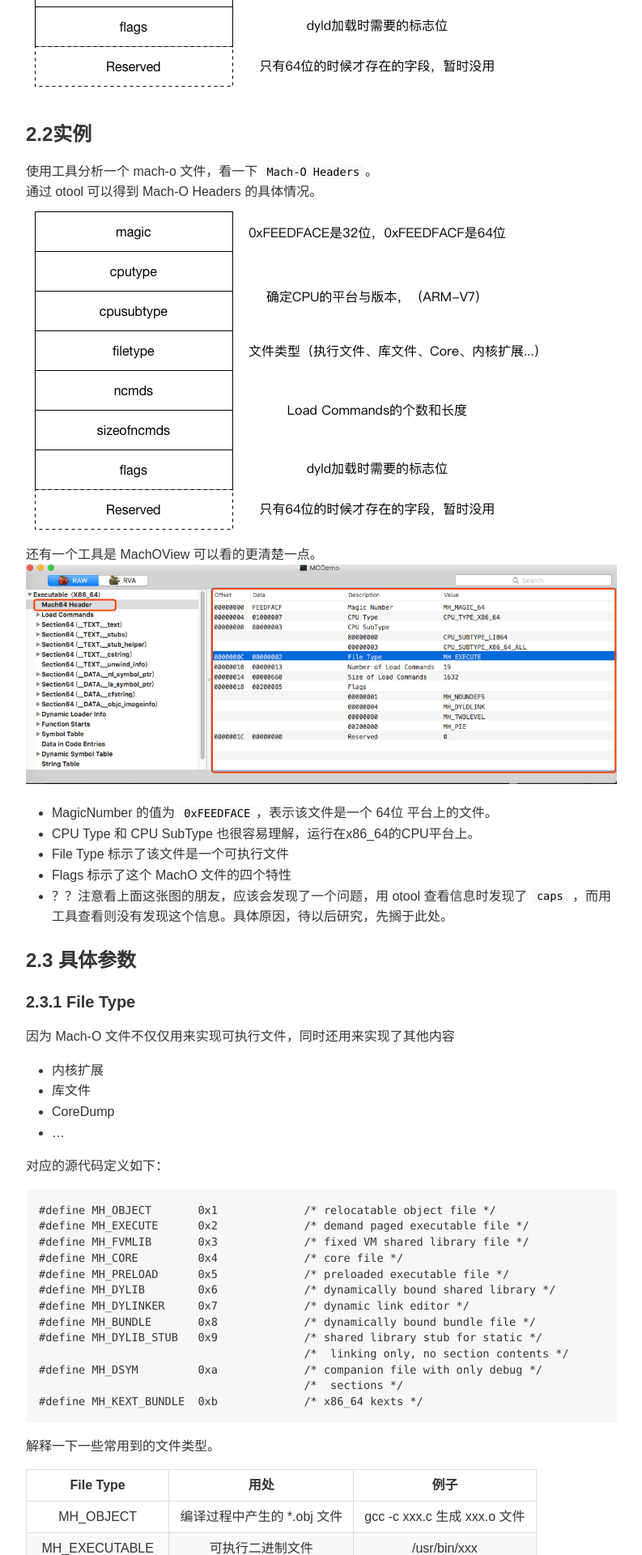
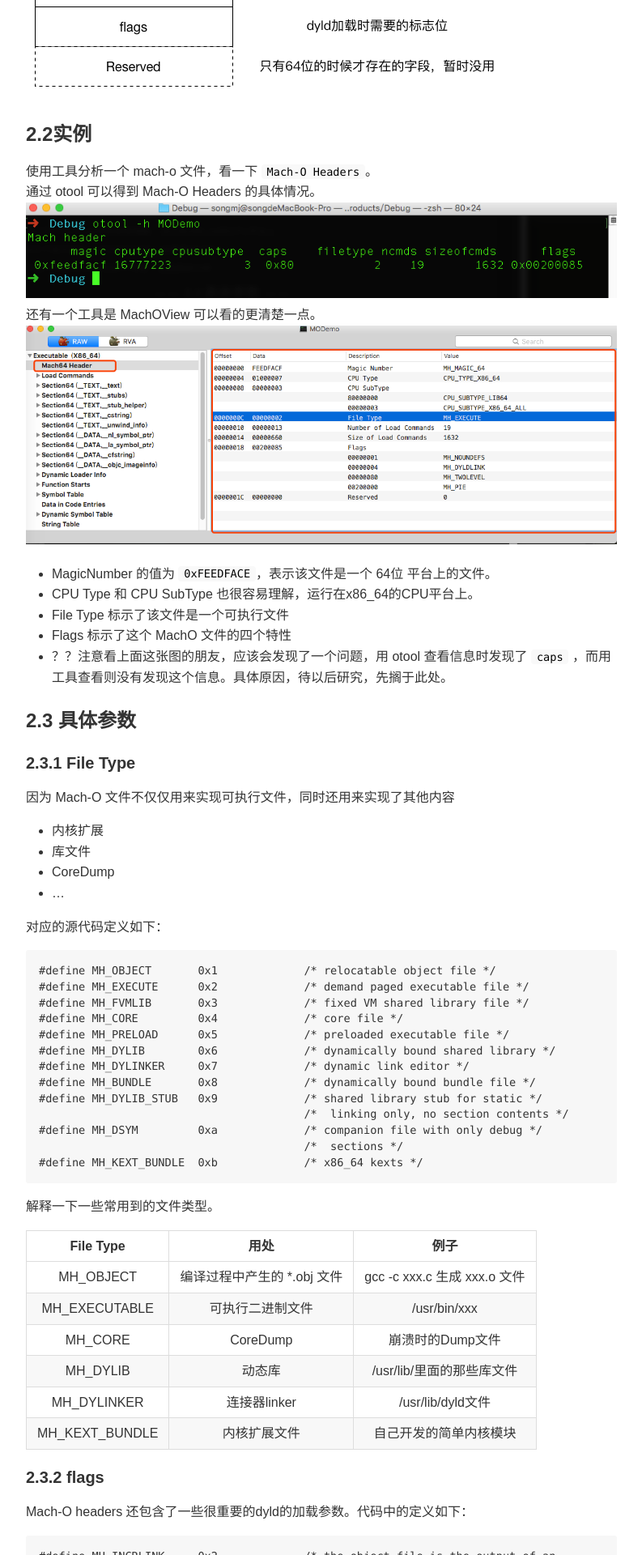
Before and after one commit to songhaoxin/songhaoxin.github.io, a Jekyll site: the page built from _posts/2017-04-06-macho1.md, in a window 1280 px wide. Shown: the part 2450-4370 px from the top of the page at 81% size, without its empty margins (118-911 px from the left). Built offline with Jekyll 4.4.1, drawn with Linux system fonts in a browser that asks for light colours; comment, search, counter and statistics services are not loaded.

Commit message:
writting ...

```diff
--- a/_posts/2017-04-06-macho1.md
+++ b/_posts/2017-04-06-macho1.md
@@ -74,7 +74,7 @@ struct mach_header_64 {
 ### 2.2实例
 使用工具分析一个 mach-o 文件，看一下 `Mach-O Headers`。
 通过 otool 可以得到 Mach-O Headers 的具体情况。
-![](/images/posts/macho/header_detail.png)
+![](/images/posts/macho/cmd_show_header.png)
 还有一个工具是 MachOView 可以看的更清楚一点。
 ![](/images/posts/macho/tool_show_header.png)
 * MagicNumber 的值为 `0xFEEDFACE`，表示该文件是一个 64位 平台上的文件。
```
